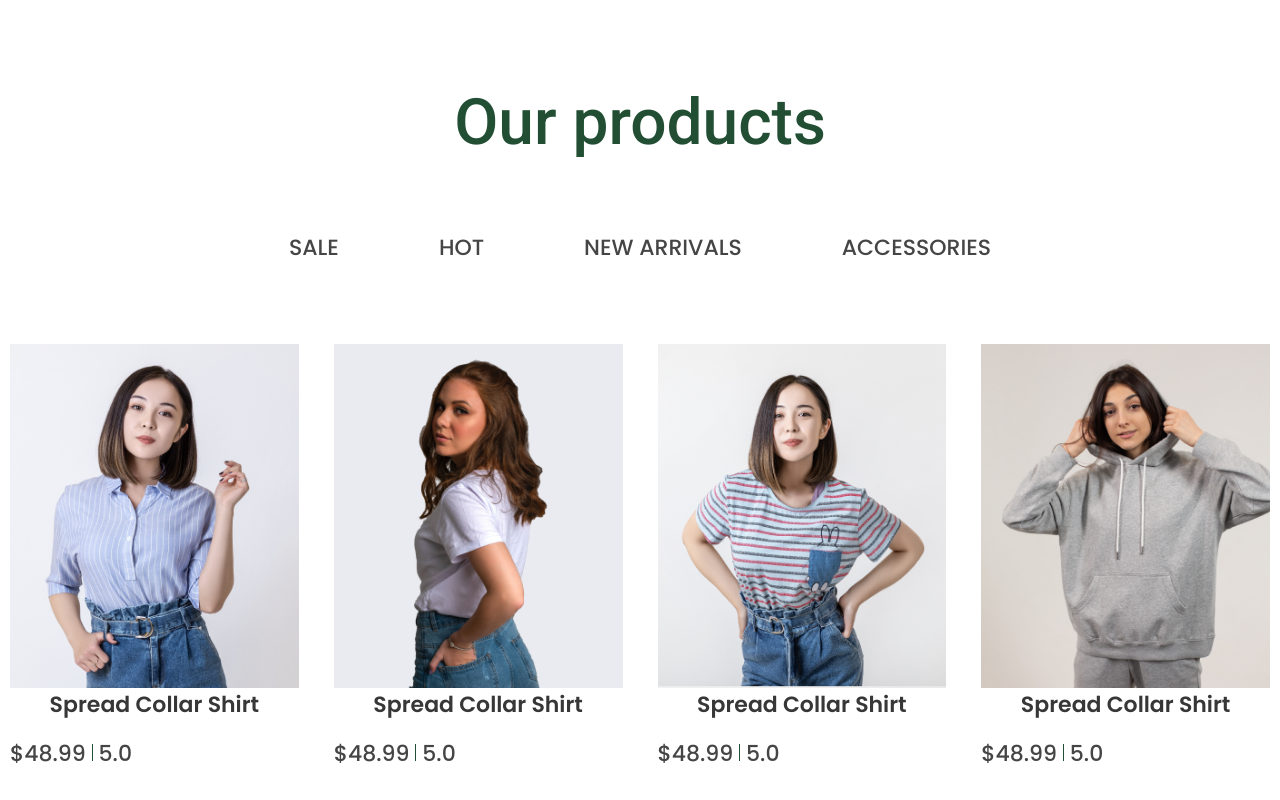
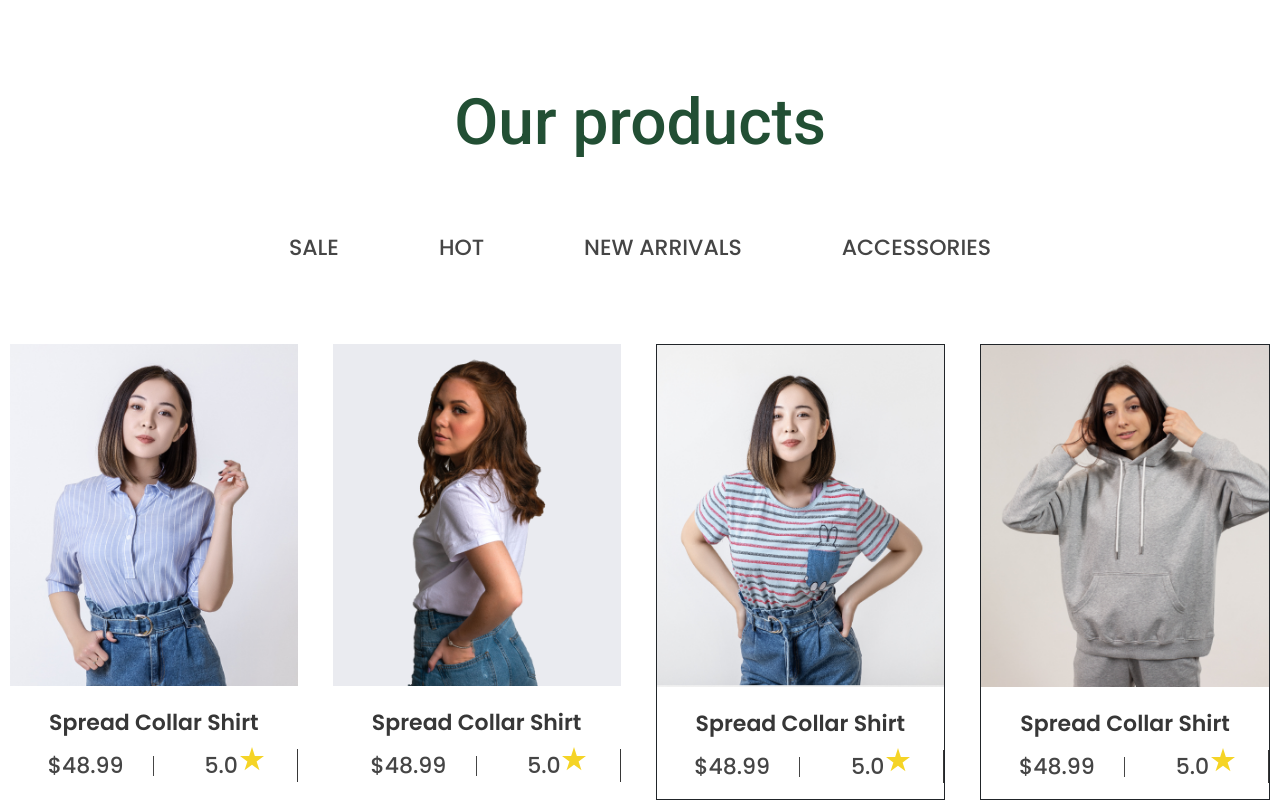
Before and after one commit to EduardBot/rivo, a plain HTML site: page index.html in a window 1280 px wide. Shown: the part 3090-3890 px from the top of the page. Drawn offline with nearby package versions, Linux system fonts and the light colour scheme; a web font is replaced by a local one.

Commit message:
lkjhgfdfgh

```diff
--- a/index.html
+++ b/index.html
@@ -128,44 +128,52 @@
                     <div class="our_prod__card">
                         <figure>
                             <img src="./img/our_prod/1.png" alt="1">
-                            <figcaption>
+                            <figcaption class="our_prod__card__info">
                                 <p>Spread Collar Shirt</p>
+                                <div class="card_price">
                                     <span>$48.99</span>
                                     <span class="line"></span>
-                                <span>5.0</span>
+                                    <span class="rating_star">5.0</span>
+                                </div>
                             </figcaption>
                         </figure>
                     </div>
                     <div class="our_prod__card">
                         <figure>
                             <img src="./img/our_prod/2.png" alt="1">
-                            <figcaption>
+                            <figcaption class="our_prod__card__info">
                                 <p>Spread Collar Shirt</p>
+                                <div class="card_price">
                                     <span>$48.99</span>
                                     <span class="line"></span>
-                                <span>5.0</span>
+                                    <span class="rating_star">5.0</span>
+                                </div>
                             </figcaption>
                         </figure>
                     </div>
-                    <div class="our_prod__card">
+                    <div class="our_prod__card br">
                         <figure>
                             <img src="./img/our_prod/3.png" alt="1">
-                            <figcaption>
+                            <figcaption class="our_prod__card__info">
                                 <p>Spread Collar Shirt</p>
+                                <div class="card_price">
                                     <span>$48.99</span>
                                     <span class="line"></span>
-                                <span>5.0</span>
+                                    <span class="rating_star">5.0</span>
+                                </div>
                             </figcaption>
                         </figure>
                     </div>
-                    <div class="our_prod__card">
+                    <div class="our_prod__card br">
                         <figure>
                             <img src="./img/our_prod/4.png" alt="1">
-                            <figcaption>
+                            <figcaption class="our_prod__card__info">
                                 <p>Spread Collar Shirt</p>
+                                <div class="card_price">
                                     <span>$48.99</span>
                                     <span class="line"></span>
-                                <span>5.0</span>
+                                    <span class="rating_star">5.0</span>
+                                </div>
                             </figcaption>
                         </figure>
                     </div>
--- a/styles/style.css
+++ b/styles/style.css
@@ -34,6 +34,10 @@ body {
     flex-wrap: wrap;
     justify-content: space-between;
     align-items: center;
+}
+
+.br {
+    border: 1px solid;
 }
 /* btns */
 ._btn {
@@ -230,14 +234,11 @@ a.btn_active {
     margin-bottom: 70px;
 }
 .categories {
-    max-width: 704px;
+    max-width: 710px;
     display: flex;
     padding: 0;
     margin: 0 0 80px 0;
     gap: 100px;
-}
-.categories li {
-
 }
 .categories li a {
     display: block;
@@ -256,28 +257,56 @@ a.btn_active {
 }
 .our_prod__card {
     max-width: 318px;
+    /* box-shadow: 0px 3px 6px #111; */
 
 }
 .our_prod__card img {
     width: 100%;
+    margin-bottom: 20px;
 }
-.our_prod__card p {
+.our_prod__card__info p {
     color: var(--color_grey);
     text-align: center;
     font-family: 'Poppins', sans-serif;
     font-size: 22px;
     font-weight: 600;
+    margin-bottom: 10px;
 }
-.our_prod__card span {
-    display: inline-flex;
+.card_price {
+    display: flex;
+    align-items: center;
+    justify-content: center;
+    padding: 0;
+    gap: 20px;
+}
+.card_price span {
+    width: 33%;
     color: var(--color_next_grey);
     font-size: 22px;
     font-weight: 500;
-    gap: 37px;
+    text-align: center;
 }
-.our_prod__card .line {
-    height: 17px;
+.card_price .line {
+    height: 20px;
     width: 1px;
-    background: #224F34;
+    background: var(--color_next_grey);
+}
+.rating_star {
+    position: relative;
+}
+.rating_star::after {
+    position: absolute;
+    top: -2px;
+    right: 5px;
+    content: ' ';
+
+    display: block;
+    width: 24px;
+    height: 24px;
+
+    background-image: url(../img/icons/yellow_star_rating.svg);
+    background-repeat: no-repeat;
+    background-position: center;
+    background-size: cover;
 }
 /* Our products */
```
Also changed, not shown: screenshots/1 our products.png (added), screenshots/2 exclusive.png (added), screenshots/3 for you.png (added), screenshots/4 feedback and footer.png (added). Lines whose indentation alone changed are shown as unchanged.
